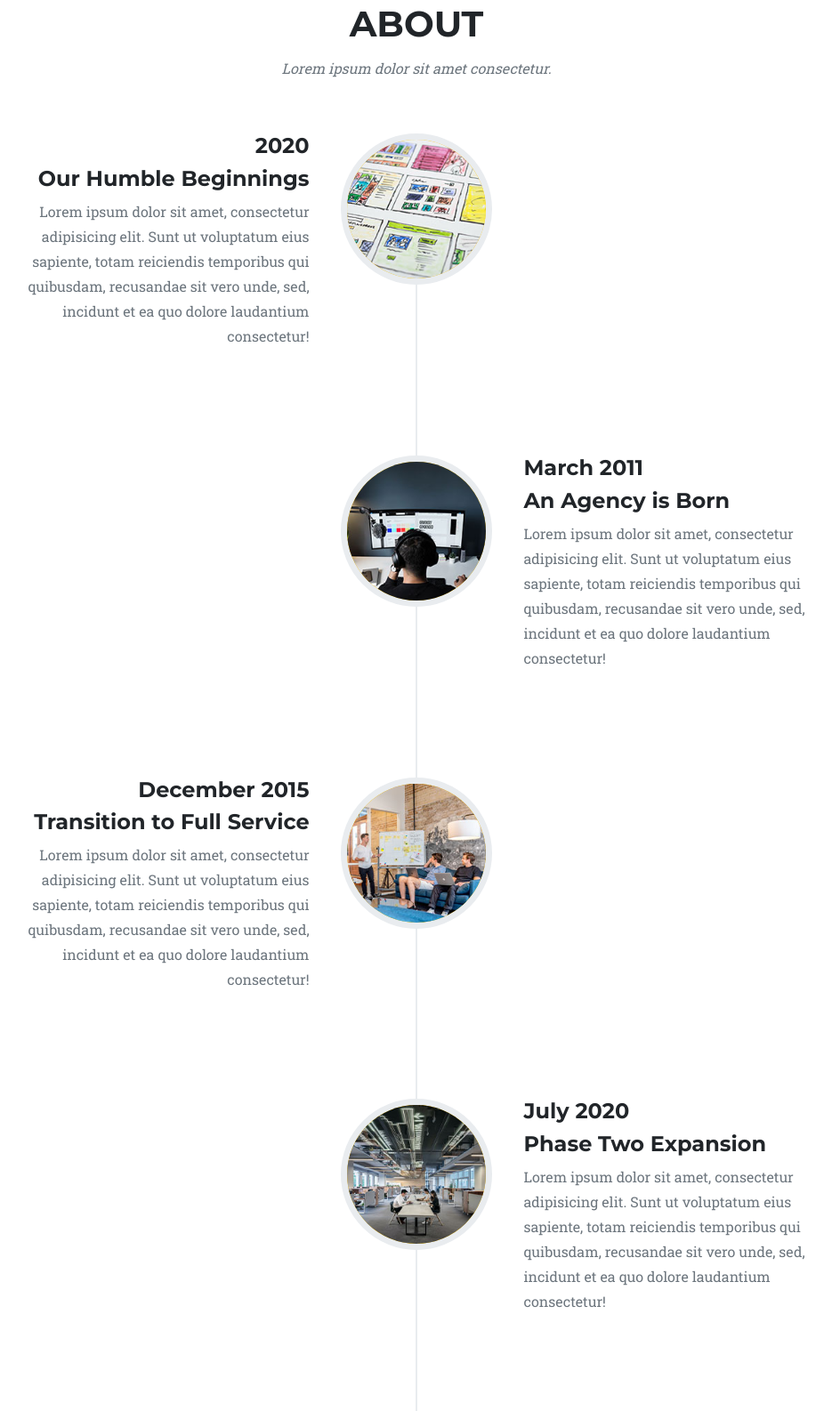
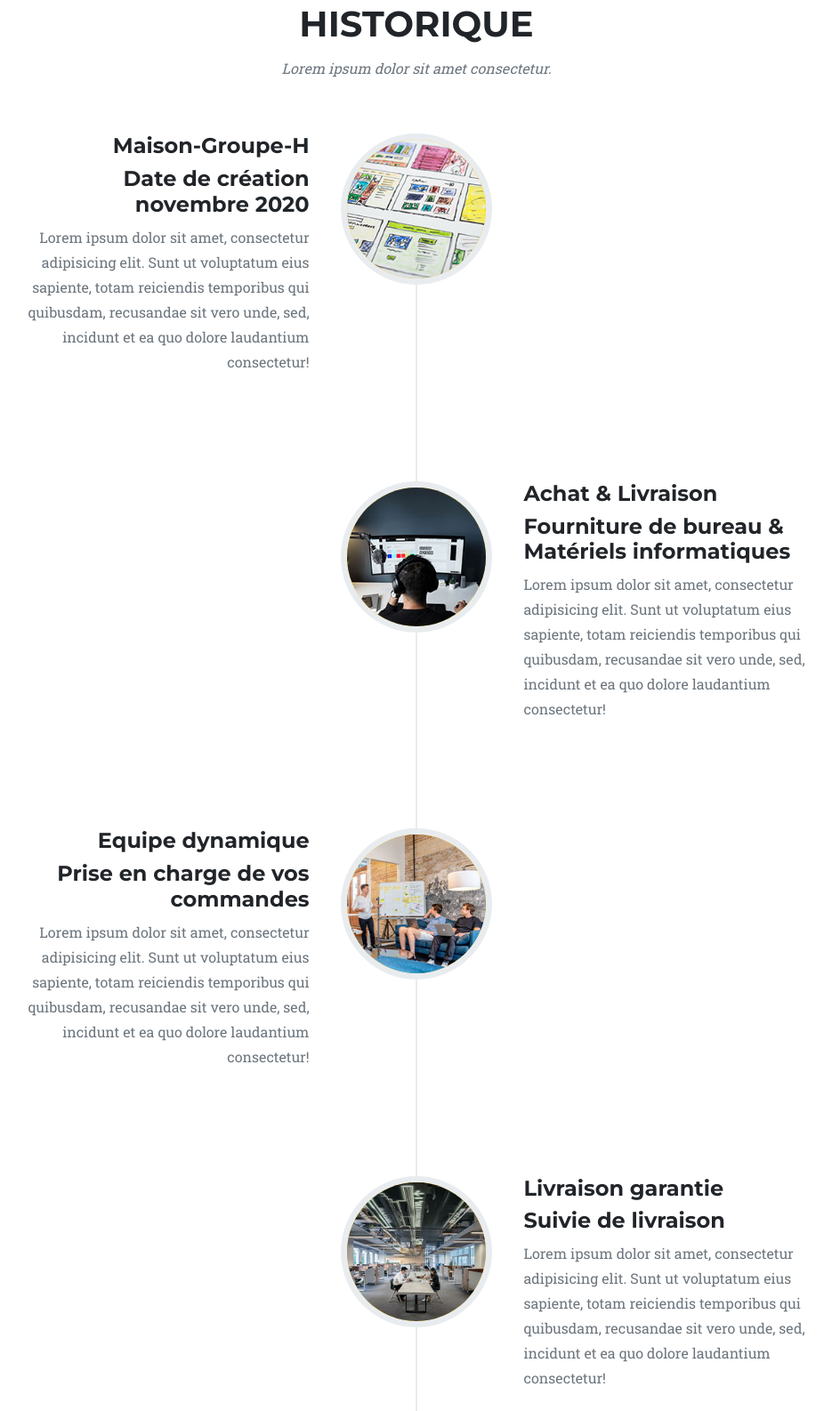
Before and after one commit to aristidembaya/Delivery-project-github, a plain HTML site: page index.html in a window 1280 px wide. Shown: the part 2539-4125 px from the top of the page at 89% size, without its empty margins (172-1107 px from the left). Drawn offline with nearby package versions, Linux system fonts and the light colour scheme.

Commit message:
Modification historique

```diff
--- a/index.html
+++ b/index.html
@@ -185,7 +185,7 @@
         <section class="page-section" id="about">
             <div class="container">
                 <div class="text-center">
-                    <h2 class="section-heading text-uppercase">About</h2>
+                    <h2 class="section-heading text-uppercase">Historique</h2>
                     <h3 class="section-subheading text-muted">Lorem ipsum dolor sit amet consectetur.</h3>
                 </div>
                 <ul class="timeline">
@@ -193,8 +193,8 @@
                         <div class="timeline-image"><img class="rounded-circle img-fluid" src="assets/img/about/1.jpg" alt="..." /></div>
                         <div class="timeline-panel">
                             <div class="timeline-heading">
-                                <h4>2020</h4>
-                                <h4 class="subheading">Our Humble Beginnings</h4>
+                                <h4>Maison-Groupe-H</h4>
+                                <h4 class="subheading">Date de création novembre 2020</h4>
                             </div>
                             <div class="timeline-body"><p class="text-muted">Lorem ipsum dolor sit amet, consectetur adipisicing elit. Sunt ut voluptatum eius sapiente, totam reiciendis temporibus qui quibusdam, recusandae sit vero unde, sed, incidunt et ea quo dolore laudantium consectetur!</p></div>
                         </div>
@@ -203,8 +203,8 @@
                         <div class="timeline-image"><img class="rounded-circle img-fluid" src="assets/img/about/2.jpg" alt="..." /></div>
                         <div class="timeline-panel">
                             <div class="timeline-heading">
-                                <h4>March 2011</h4>
-                                <h4 class="subheading">An Agency is Born</h4>
+                                <h4>Achat & Livraison</h4>
+                                <h4 class="subheading">Fourniture de bureau & Matériels informatiques</h4>
                             </div>
                             <div class="timeline-body"><p class="text-muted">Lorem ipsum dolor sit amet, consectetur adipisicing elit. Sunt ut voluptatum eius sapiente, totam reiciendis temporibus qui quibusdam, recusandae sit vero unde, sed, incidunt et ea quo dolore laudantium consectetur!</p></div>
                         </div>
@@ -213,8 +213,8 @@
                         <div class="timeline-image"><img class="rounded-circle img-fluid" src="assets/img/about/3.jpg" alt="..." /></div>
                         <div class="timeline-panel">
                             <div class="timeline-heading">
-                                <h4>December 2015</h4>
-                                <h4 class="subheading">Transition to Full Service</h4>
+                                <h4>Equipe dynamique</h4>
+                                <h4 class="subheading">Prise en charge de vos commandes</h4>
                             </div>
                             <div class="timeline-body"><p class="text-muted">Lorem ipsum dolor sit amet, consectetur adipisicing elit. Sunt ut voluptatum eius sapiente, totam reiciendis temporibus qui quibusdam, recusandae sit vero unde, sed, incidunt et ea quo dolore laudantium consectetur!</p></div>
                         </div>
@@ -223,8 +223,8 @@
                         <div class="timeline-image"><img class="rounded-circle img-fluid" src="assets/img/about/4.jpg" alt="..." /></div>
                         <div class="timeline-panel">
                             <div class="timeline-heading">
-                                <h4>July 2020</h4>
-                                <h4 class="subheading">Phase Two Expansion</h4>
+                                <h4>Livraison garantie</h4>
+                                <h4 class="subheading">Suivie de livraison </h4>
                             </div>
                             <div class="timeline-body"><p class="text-muted">Lorem ipsum dolor sit amet, consectetur adipisicing elit. Sunt ut voluptatum eius sapiente, totam reiciendis temporibus qui quibusdam, recusandae sit vero unde, sed, incidunt et ea quo dolore laudantium consectetur!</p></div>
                         </div>
@@ -247,7 +247,7 @@
         <section class="page-section bg-light" id="team">
             <div class="container">
                 <div class="text-center">
-                    <h2 class="section-heading text-uppercase">Our Amazing Team</h2>
+                    <h2 class="section-heading text-uppercase">Notre équipe </h2>
                     <h3 class="section-subheading text-muted">Lorem ipsum dolor sit amet consectetur.</h3>
                 </div>
                 <div class="row">
```
